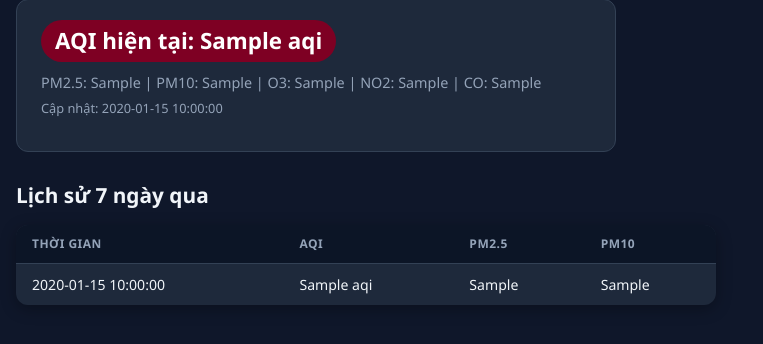
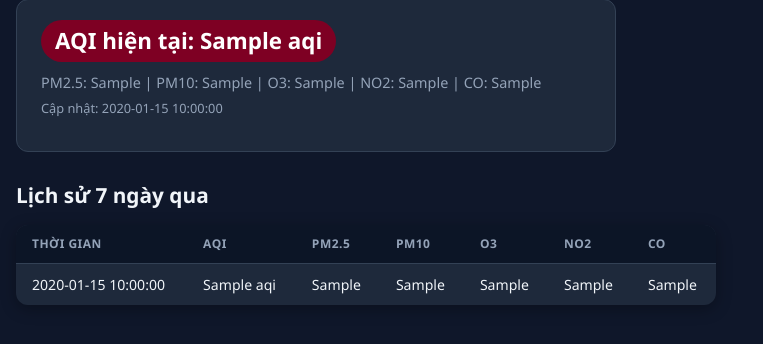
Before and after one commit to TTMinh-PTIT/AQI-tracker, a FastAPI app: template app/templates/station_details.html in a window 1280 px wide. Shown: the part 146-490 px from the top of the page, without its empty margins (0-763 px from the left). Run offline with FastAPI, Linux system fonts and the light colour scheme; the template is opened without the code that fills it: most values are stand-ins (such as "Sample title", 1, 10 or a date in 2020).

Commit message:
update table in station details

```diff
--- a/app/templates/station_details.html
+++ b/app/templates/station_details.html
@@ -31,6 +31,9 @@
                 <th>AQI</th>
                 <th>PM2.5</th>
                 <th>PM10</th>
+                <th>O3</th>
+                <th>NO2</th>
+                <th>CO</th>
             </tr>
         </thead>
         <tbody>
@@ -40,6 +43,9 @@
                 <td>{{ r.aqi }}</td>
                 <td>{{ r.pm25 }}</td>
                 <td>{{ r.pm10 }}</td>
+                <td>{{ r.o3 }}</td>
+                <td>{{ r.no2 }}</td>
+                <td>{{ r.co }}</td>
             </tr>
             {% endfor %}
         </tbody>
```
